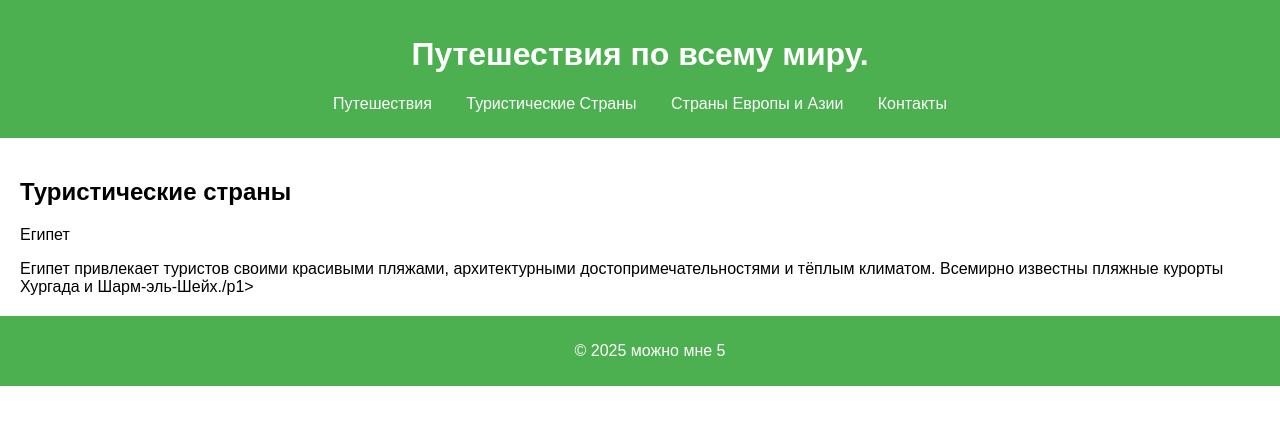
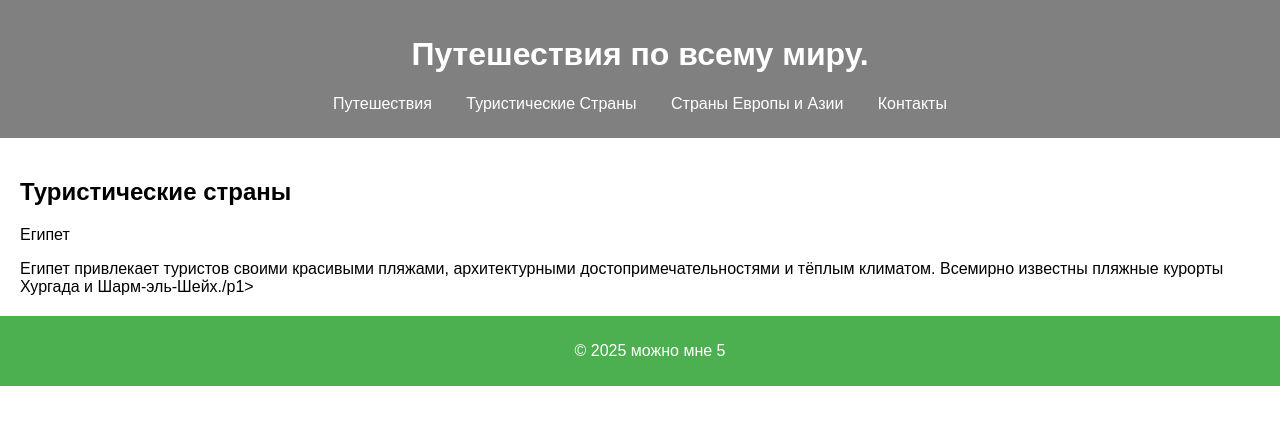
Before and after one commit to whatudoingmt/Kurben, a plain HTML site: page index.html in a window 1280 px wide. Drawn offline with Linux system fonts and the light colour scheme.

Commit message:
Update index.html

```diff
--- a/index.html
+++ b/index.html
@@ -11,7 +11,7 @@
             padding: 0;
         }
         header {
-            background-color: #4CAF50;
+            background-color: #808080;
             color: white;
             padding: 15px;
             text-align: center;
```
